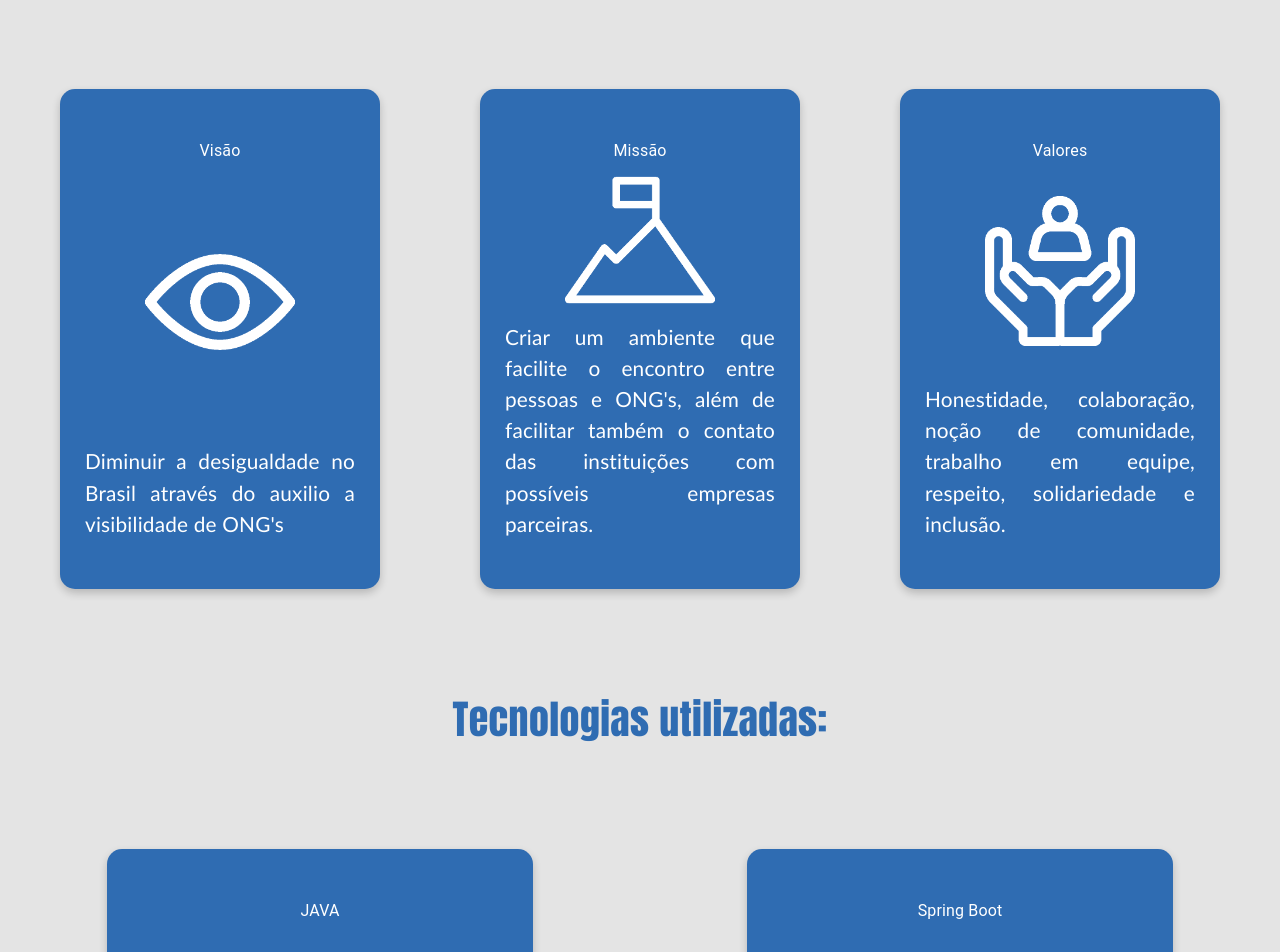
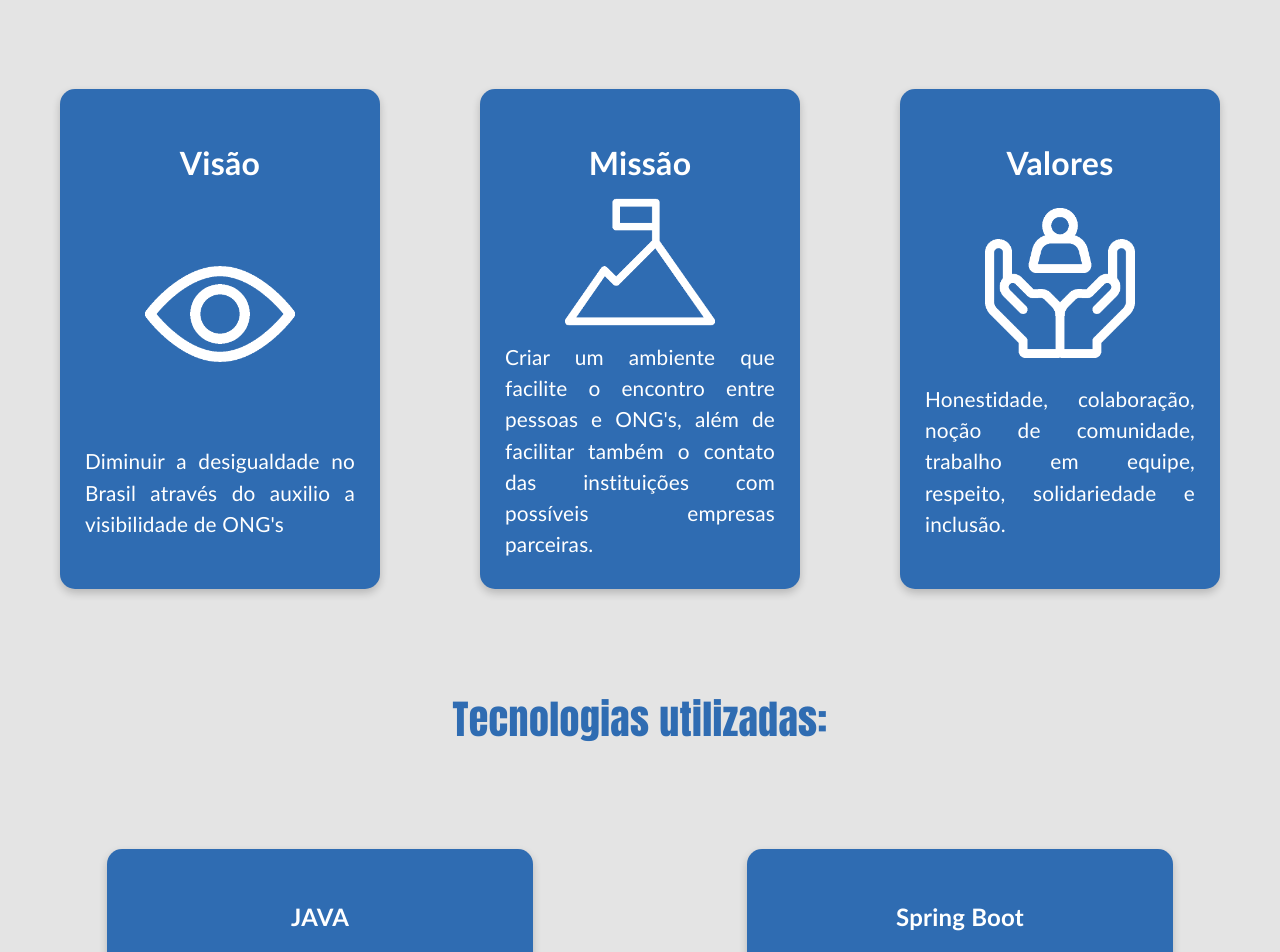
Before and after one commit to JVitor25/conectaONG-react, a React (Create React App) app: page / in a window 1280 px wide. Shown: the part 1840-2792 px from the top of the page. Built offline with nearby package versions, Linux system fonts and the light colour scheme; no server answers.

Commit message:
mudando tamanho de texto e fotos

```diff
--- a/src/paginas/paginaInicial/PaginaInicial.css
+++ b/src/paginas/paginaInicial/PaginaInicial.css
@@ -194,3 +194,14 @@ a {
 .icon-valores {
     color: white;
 }
+
+.nome-valor {
+    font-size: 4vh !important;
+    font-family: 'Gill Sans', 'Gill Sans MT', Calibri, 'Trebuchet MS', sans-serif !important;
+    font-weight: bold !important;
+}
+.nome-tecnologia {
+    font-size: 3vh !important;
+    font-family: 'Gill Sans', 'Gill Sans MT', Calibri, 'Trebuchet MS', sans-serif !important;
+    font-weight: bold !important;
+}
```
Also changed, not shown: src/components/imagens/silvio.png.
